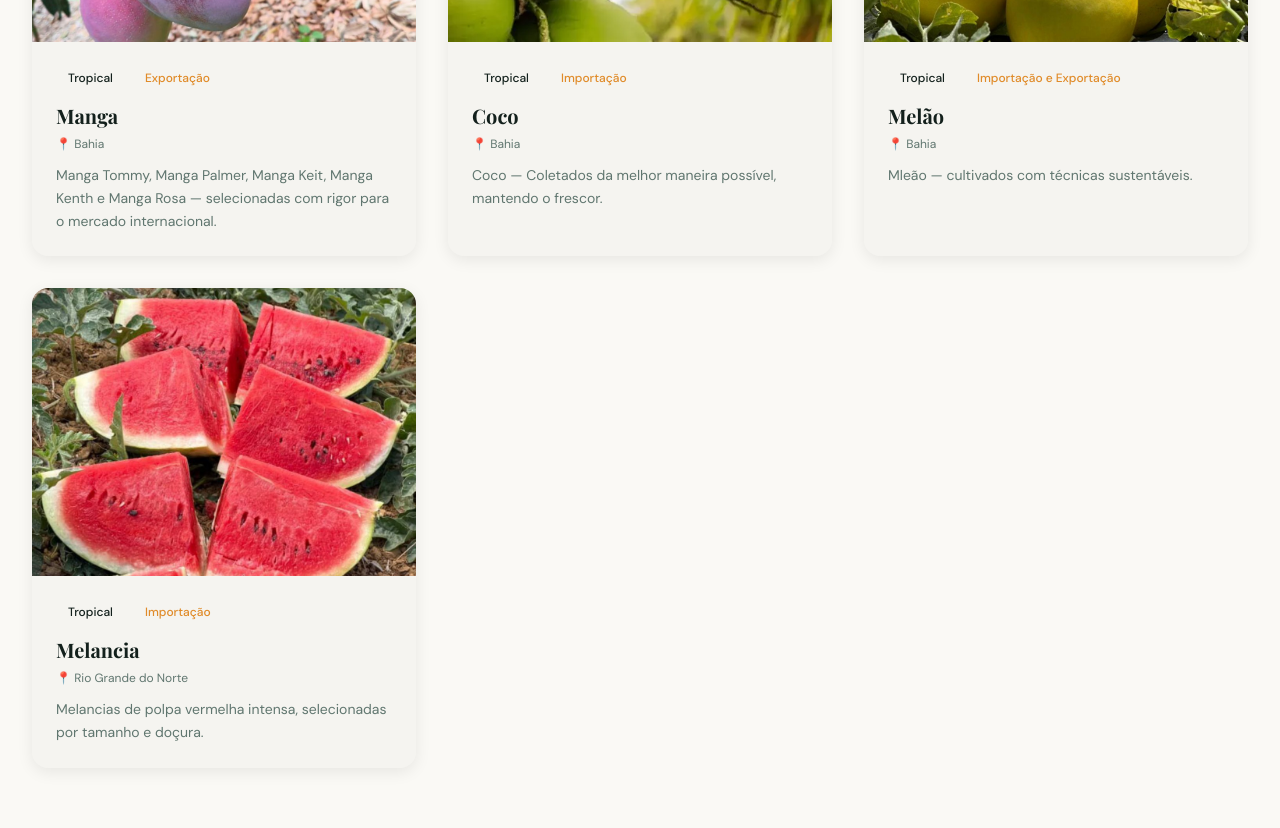
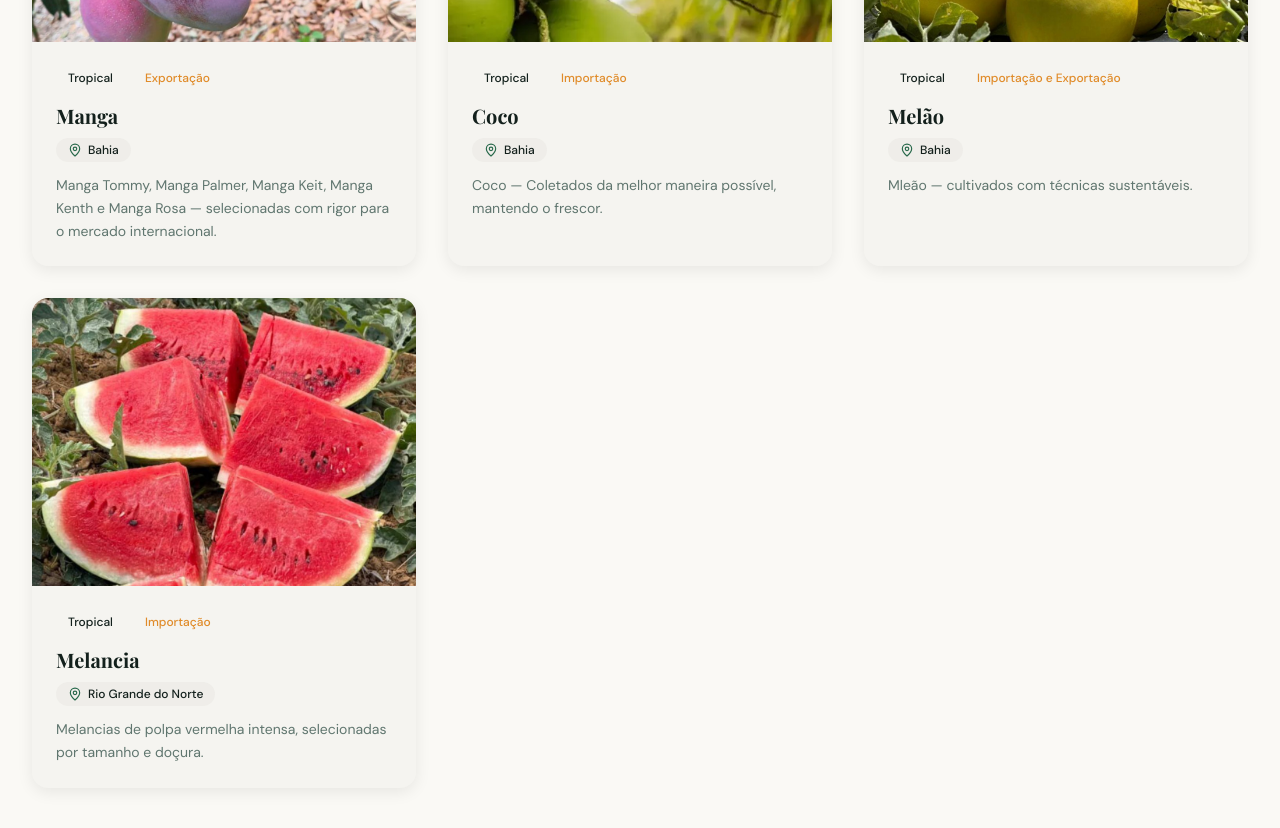
Before and after one commit to christianmilfont/roglobal-fruit-project, a React (Vite) app: page /catalogo in a window 1280 px wide. Shown: the part 820-1648 px from the top of the page. Built offline with nearby package versions, Linux system fonts and the light colour scheme; the HTML template or start-up script is replaced by a standard one.

Commit message:
tirando emoji anti profissional

```diff
--- a/src/pages/Catalog.tsx
+++ b/src/pages/Catalog.tsx
@@ -1,6 +1,6 @@
 import { useState, useMemo } from "react";
 import { motion, AnimatePresence } from "framer-motion";
-import { Search, SlidersHorizontal, X } from "lucide-react";
+import { Search, SlidersHorizontal, X, MapPin } from "lucide-react";
 import Header from "@/components/Header";
 import Footer from "@/components/Footer";
 import WhatsAppButton from "@/components/WhatsAppButton";
@@ -40,6 +40,7 @@ const Catalog = () => {
           <div className="absolute -top-40 -right-40 w-96 h-96 bg-primary/3 blob animate-blob-morph blur-3xl" />
 
           <div className="container-narrow relative">
+            {/* HEADER */}
             <motion.div
               initial={{ opacity: 0, y: 20 }}
               animate={{ opacity: 1, y: 0 }}
@@ -57,7 +58,7 @@ const Catalog = () => {
               <div className="section-divider mt-6" />
             </motion.div>
 
-            {/* Search + Filter bar */}
+            {/* SEARCH + FILTER */}
             <motion.div
               initial={{ opacity: 0, y: 10 }}
               animate={{ opacity: 1, y: 0 }}
@@ -72,12 +73,13 @@ const Catalog = () => {
                     placeholder="Buscar fruta..."
                     value={search}
                     onChange={(e) => setSearch(e.target.value)}
-                    className="w-full pl-11 pr-4 py-3.5 rounded-xl border border-border bg-card font-body text-sm text-foreground placeholder:text-muted-foreground focus:outline-none focus:ring-2 focus:ring-primary/30 transition-shadow"
+                    className="w-full pl-11 pr-4 py-3.5 rounded-xl border border-border bg-card text-sm text-foreground placeholder:text-muted-foreground focus:outline-none focus:ring-2 focus:ring-primary/30"
                   />
                 </div>
+
                 <button
                   onClick={() => setShowFilters(!showFilters)}
-                  className={`flex items-center gap-2 px-5 py-3.5 rounded-xl border font-body text-sm font-medium transition-all ${
+                  className={`flex items-center gap-2 px-5 py-3.5 rounded-xl border text-sm font-medium transition-all ${
                     showFilters || activeFilters > 0
                       ? "border-primary bg-primary-light text-primary"
                       : "border-border bg-card text-muted-foreground hover:bg-muted/50"
@@ -105,31 +107,40 @@ const Catalog = () => {
                       <select
                         value={typeFilter}
                         onChange={(e) => setTypeFilter(e.target.value)}
-                        className="flex-1 px-4 py-3 rounded-lg border border-border bg-background font-body text-sm text-foreground focus:outline-none focus:ring-2 focus:ring-primary/30"
+                        className="flex-1 px-4 py-3 rounded-lg border border-border bg-background text-sm"
                       >
                         <option value="">Todos os tipos</option>
-                        {fruitTypes.map((t) => <option key={t} value={t}>{t}</option>)}
+                        {fruitTypes.map((t) => (
+                          <option key={t} value={t}>{t}</option>
+                        ))}
                       </select>
+
                       <select
                         value={originFilter}
                         onChange={(e) => setOriginFilter(e.target.value)}
-                        className="flex-1 px-4 py-3 rounded-lg border border-border bg-background font-body text-sm text-foreground focus:outline-none focus:ring-2 focus:ring-primary/30"
+                        className="flex-1 px-4 py-3 rounded-lg border border-border bg-background text-sm"
                       >
                         <option value="">Todas as origens</option>
-                        {fruitOrigins.map((o) => <option key={o} value={o}>{o}</option>)}
+                        {fruitOrigins.map((o) => (
+                          <option key={o} value={o}>{o}</option>
+                        ))}
                       </select>
+
                       <select
                         value={availFilter}
                         onChange={(e) => setAvailFilter(e.target.value)}
-                        className="flex-1 px-4 py-3 rounded-lg border border-border bg-background font-body text-sm text-foreground focus:outline-none focus:ring-2 focus:ring-primary/30"
+                        className="flex-1 px-4 py-3 rounded-lg border border-border bg-background text-sm"
                       >
                         <option value="">Disponibilidade</option>
-                        {fruitAvailabilities.map((a) => <option key={a} value={a}>{a}</option>)}
+                        {fruitAvailabilities.map((a) => (
+                          <option key={a} value={a}>{a}</option>
+                        ))}
                       </select>
+
                       {activeFilters > 0 && (
                         <button
                           onClick={clearFilters}
-                          className="flex items-center gap-1 px-4 py-3 rounded-lg text-sm font-body text-destructive hover:bg-destructive/10 transition-colors"
+                          className="flex items-center gap-1 px-4 py-3 rounded-lg text-sm text-destructive hover:bg-destructive/10"
                         >
                           <X className="w-3.5 h-3.5" />
                           Limpar
@@ -141,14 +152,14 @@ const Catalog = () => {
               </AnimatePresence>
             </motion.div>
 
-            {/* Results count */}
+            {/* RESULT COUNT */}
             <div className="mb-6">
-              <span className="text-sm font-body text-muted-foreground">
+              <span className="text-sm text-muted-foreground">
                 {filtered.length} {filtered.length === 1 ? "fruta encontrada" : "frutas encontradas"}
               </span>
             </div>
 
-            {/* Grid */}
+            {/* GRID */}
             <div className="grid sm:grid-cols-2 lg:grid-cols-3 gap-6 lg:gap-8">
               <AnimatePresence mode="popLayout">
                 {filtered.map((fruit, i) => (
@@ -159,35 +170,44 @@ const Catalog = () => {
                     animate={{ opacity: 1, scale: 1 }}
                     exit={{ opacity: 0, scale: 0.9 }}
                     transition={{ delay: i * 0.03 }}
-                    className="card-premium group"
+                    className="card-premium group hover:shadow-xl transition-shadow"
                   >
+                    {/* IMAGE */}
                     <div className="aspect-[4/3] overflow-hidden relative">
                       <img
                         src={fruit.image}
                         alt={fruit.name}
                         loading="lazy"
-                        width={800}
-                        height={600}
                         className="w-full h-full object-cover group-hover:scale-110 transition-transform duration-700"
                       />
-                      <div className="absolute inset-0 bg-gradient-to-t from-foreground/50 via-transparent to-transparent opacity-0 group-hover:opacity-100 transition-opacity duration-500" />
+                      <div className="absolute inset-0 bg-gradient-to-t from-black/40 to-transparent opacity-0 group-hover:opacity-100 transition-opacity" />
                     </div>
+
+                    {/* CONTENT */}
                     <div className="p-6">
-                      <div className="flex items-center gap-2 mb-3 flex-wrap">
-                        <span className="text-xs font-body font-medium bg-primary-light text-accent-foreground px-3 py-1 rounded-full">
+                      {/* TAGS */}
+                      <div className="flex flex-wrap gap-2 mb-3">
+                        <span className="text-xs font-medium bg-primary-light text-accent-foreground px-3 py-1 rounded-full">
                           {fruit.type}
                         </span>
-                        <span className="text-xs font-body font-medium bg-secondary-light text-secondary px-3 py-1 rounded-full">
+                        <span className="text-xs font-medium bg-secondary-light text-secondary px-3 py-1 rounded-full">
                           {fruit.availability}
                         </span>
                       </div>
-                      <h3 className="text-xl font-display font-bold text-foreground mb-1.5">
+
+                      {/* TITLE */}
+                      <h3 className="text-xl font-display font-bold text-foreground mb-2">
                         {fruit.name}
                       </h3>
-                      <p className="text-xs text-muted-foreground font-body mb-3 flex items-center gap-1">
-                        📍 {fruit.origin}
-                      </p>
-                      <p className="text-sm text-muted-foreground font-body leading-relaxed line-clamp-3">
+
+                      {/* ORIGIN (PROFISSIONAL) */}
+                      <div className="inline-flex items-center gap-1.5 px-3 py-1 rounded-full bg-muted/60 text-xs font-medium text-foreground mb-3">
+                        <MapPin className="w-3.5 h-3.5 text-primary" />
+                        {fruit.origin}
+                      </div>
+
+                      {/* DESCRIPTION */}
+                      <p className="text-sm text-muted-foreground leading-relaxed line-clamp-3">
                         {fruit.description}
                       </p>
                     </div>
@@ -196,18 +216,19 @@ const Catalog = () => {
               </AnimatePresence>
             </div>
 
+            {/* EMPTY */}
             {filtered.length === 0 && (
               <motion.div
                 initial={{ opacity: 0 }}
                 animate={{ opacity: 1 }}
                 className="text-center py-20"
               >
-                <p className="text-muted-foreground font-body text-lg">
+                <p className="text-muted-foreground text-lg">
                   Nenhuma fruta encontrada com os filtros selecionados.
                 </p>
                 <button
                   onClick={clearFilters}
-                  className="mt-4 text-primary font-body font-medium hover:text-primary-glow transition-colors"
+                  className="mt-4 text-primary font-medium hover:text-primary-glow"
                 >
                   Limpar filtros
                 </button>
```
